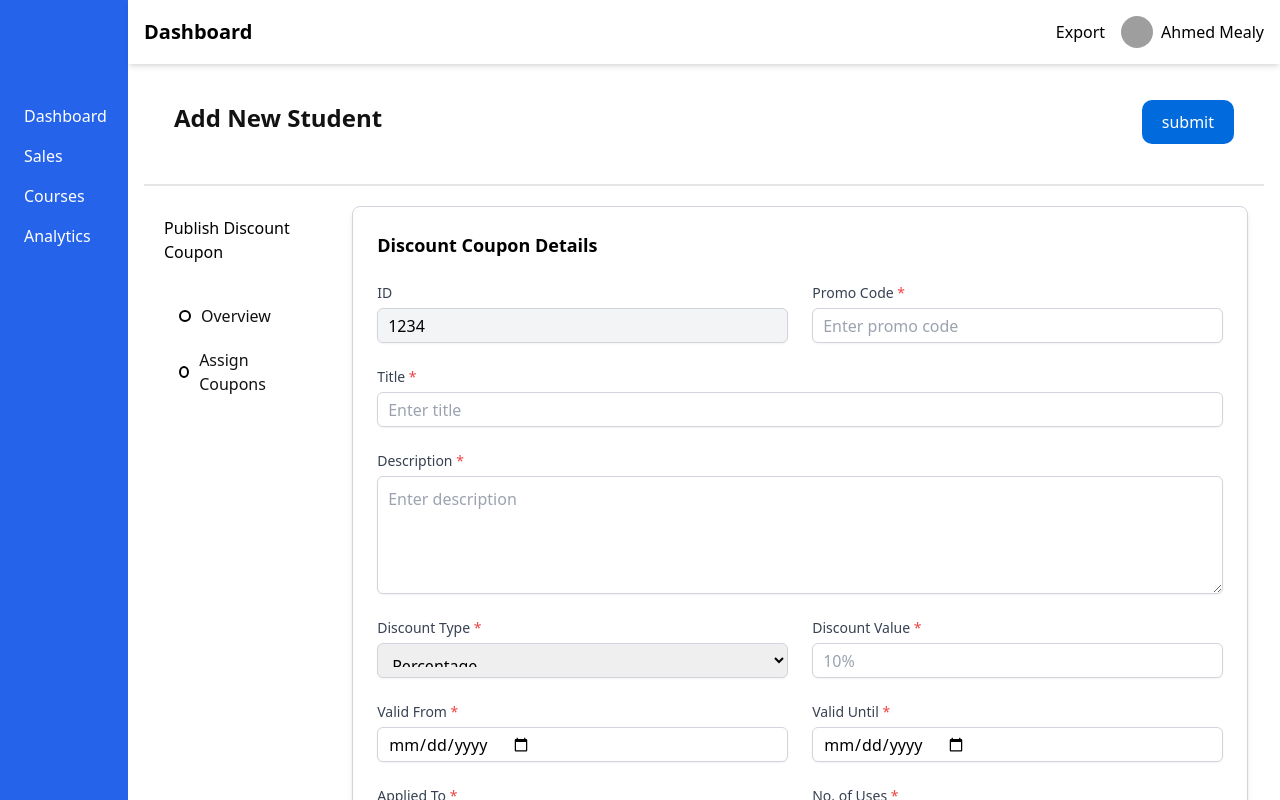
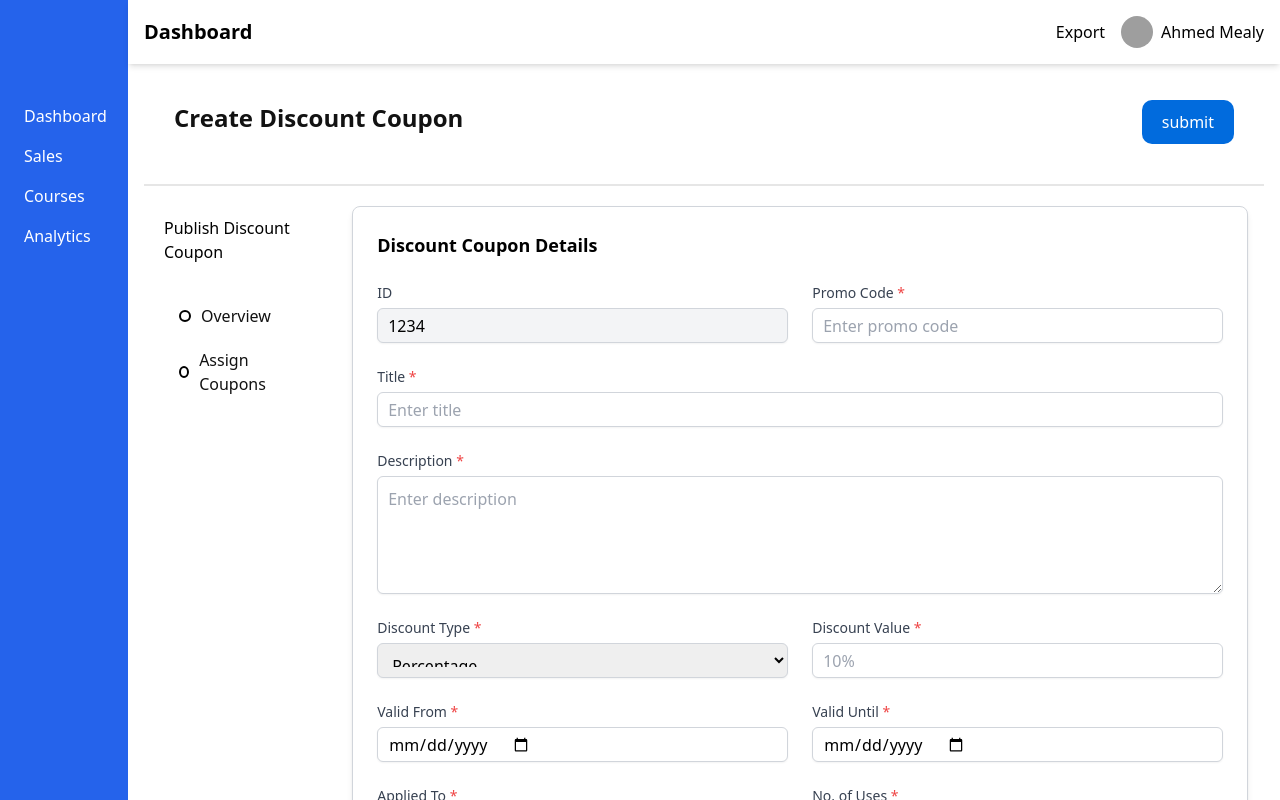
Before and after one commit to Techy-software/techy-website, a React (Vite) app: page /create-discount-coupon in a window 1280 px wide. Built offline with nearby package versions, Linux system fonts and the light colour scheme; grey boxes are pictures that could not be loaded.

Commit message:
Update CreateDiscountCoupon.jsx

```diff
--- a/src/components/DiscountComponent/CreateDiscountCoupon.jsx
+++ b/src/components/DiscountComponent/CreateDiscountCoupon.jsx
@@ -451,7 +451,7 @@ const CreateDiscountCoupon = () => {
   return (
     <div>
       <div className="header-component">
-        <h2>Add New Student</h2>
+        <h2>Create Discount Coupon</h2>
         <button>submit</button>
       </div>
       <hr className="hr" />
```
